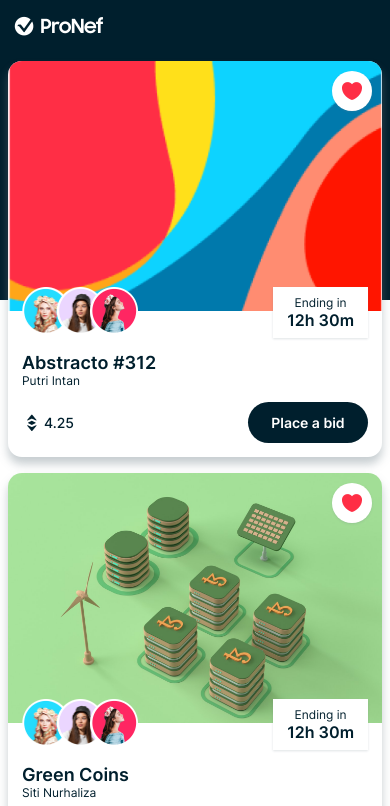
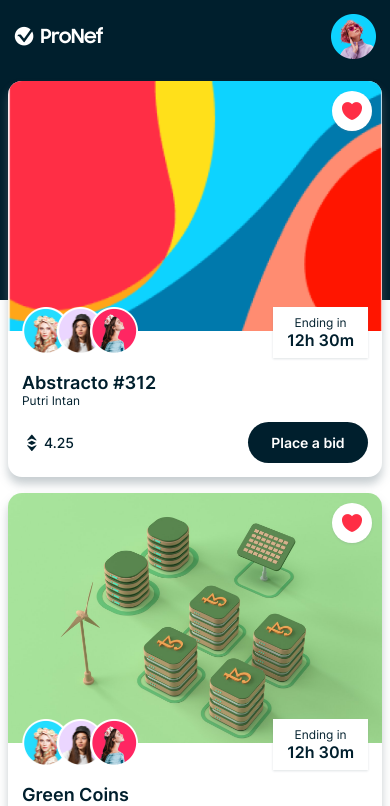
Before and after one commit to AidanFournier/react-native-nft-marketplace, a React Native app: screen /Home in a window 390 px wide. Shown: the top 806 px of the page. Built offline with nearby package versions, Linux system fonts and the light colour scheme.

Commit message:
Added user avatar

```diff
--- a/components/HomeHeader.js
+++ b/components/HomeHeader.js
@@ -17,6 +17,13 @@
           resizeMode="contain"
           style={{ width: 90, height: 25 }}
         />
+        <View style={{ width: 45, height: 45 }}>
+          <Image
+            source={assets.person01}
+            resizeMode="contain"
+            style={{ width: '100%', height: '100%' }}
+          />
+        </View>
       </View>
     </View>
   )
```
